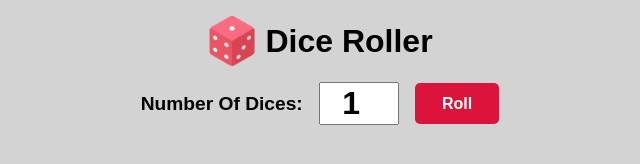
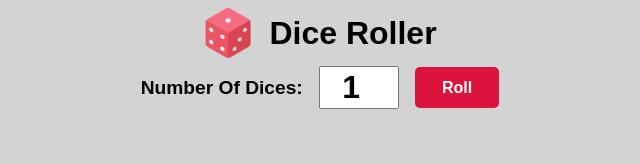
Before and after one commit to zeratheuz/dice-roller, a plain HTML site: page index.html in a window 1280 px wide. Shown: the whole page, without its empty margins (320-960 px from the left). Drawn offline with Linux system fonts and the light colour scheme.

Commit message:
Refactor HTML and CSS

```diff
--- a/index.html
+++ b/index.html
@@ -12,12 +12,11 @@
 
 <body>
   <h1>
-    <img src="images/dice.png" width="50" alt="dice-img">
-    Dice Roller
+    <img src="images/dice.png" width="50" alt="dice-img"> Dice Roller
   </h1>
   <div class="selector">
     <label for="numberOfDices">Number Of Dices:</label>
-    <input type="number" id="numberOfDices" name="numberOfDices" value="1" min="1" max="100">
+    <input type="number" id="numberOfDices" name="numberOfDices" value="1" min="1">
     <button id="rollDices">Roll</button>
   </div>
   <div id="dicesResult"></div>
--- a/style.css
+++ b/style.css
@@ -1,5 +1,5 @@
 * {
-  margin: 0;
+  margin: 0px;
   box-sizing: border-box;
   font-weight: bold;
   text-align: center;
@@ -10,9 +10,10 @@ body {
   background: lightgrey;
 }
 
-h1 {
-  gap: 0.5rem;
-  margin: 1rem;
+h1,
+.selector {
+  gap: 1rem;
+  margin: 0.5rem;
   display: flex;
   align-items: center;
   justify-content: center;
@@ -47,11 +48,3 @@ div#dicesImages {
 #dicesImages img{
   margin: 0.5rem;
 }
-
-.selector {
-  gap: 1rem;
-  display: flex;
-  flex-wrap: wrap;
-  align-items: center;
-  justify-content: center;
-}
```
